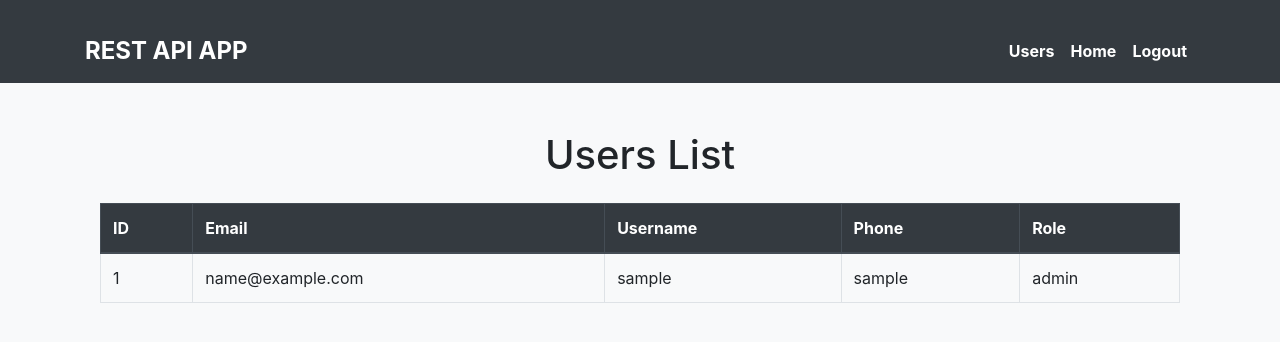
After one commit to YoussefAlsoufi/Flask_Login_RestAPI, a Flask app: page /users_list in a window 1280 px wide. The commit adds this page. Shown: the top 342 px of the page. Run offline with Flask 3, Linux system fonts and the light colour scheme; the visitor is signed in with stand-in values (Sample User, id 1); data comes from the database, SQL or seed files in the repository; some libraries are stand-ins or nearby versions.

Commit message:
create a users list route for admin role

```diff
--- a/flask_app/auth.py
+++ b/flask_app/auth.py
@@ -14,8 +14,6 @@ def load_user(id):
 
 @auth.route('/login', methods=['GET', 'POST'])
 def login():
-    #if current_user.is_authenticated:
-     #   return redirect(url_for('views.home'))  # we have to remove it , because when user logs in , the login will disappear.
     form = LoginForm()
     print ("Login Process started !")
     if form.validate_on_submit():
--- a/flask_app/templates/base.html
+++ b/flask_app/templates/base.html
@@ -43,6 +43,11 @@
         <div class="collapse navbar-collapse" id="navbar">
             <ul class="navbar-nav ml-auto">
                 {% if current_user.is_authenticated %}
+                {% if current_user.role == "admin"%}
+                <li class="nav-item">
+                    <a class="nav-link" id="users_list" href="/users_list">Users</a>
+                </li>
+                {% endif%}
                 <li class="nav-item">
                     <a class="nav-link" id="home" href="/">Home</a>
                 </li>
@@ -56,6 +61,7 @@
                 <li class="nav-item">
                     <a class="nav-link" id="signUp" href="/sign-up">Sign Up</a>
                 </li>
+
                 {%endif%}
             </ul>
         </div>
--- /dev/null
+++ b/flask_app/templates/users_list.html
@@ -0,0 +1,31 @@
+{% extends "base.html" %}
+
+{% block title %}Users List{% endblock %}
+
+{% block content %}
+<div class="container mt-5">
+    <h1 class="text-center">Users List</h1>
+    <table class="table table-bordered table-hover mt-4">
+        <thead class="thead-dark">
+            <tr>
+                <th>ID</th>
+                <th>Email</th>
+                <th>Username</th>
+                <th>Phone</th>
+                <th>Role</th>
+            </tr>
+        </thead>
+        <tbody>
+            {% for user in users %}
+            <tr>
+                <td>{{ user.id }}</td>
+                <td>{{ user.email }}</td>
+                <td>{{ user.user_name }}</td>
+                <td>{{ user.phone }}</td>
+                <td>{{ user.role }}</td>
+            </tr>
+            {% endfor %}
+        </tbody>
+    </table>
+</div>
+{% endblock %}
--- a/flask_app/views.py
+++ b/flask_app/views.py
@@ -3,6 +3,7 @@ from flask import render_template
 from flask_login import login_required, current_user, confirm_login, fresh_login_required
 from . import db, bcrypt
 from flask_app.helper.edit_personal_info_helper import EditPersonalInfo
+from flask_app.models import User
 views = Blueprint('views', __name__)
 
 
@@ -42,3 +43,9 @@ def edit_personal_info():
     else :
         print ("something bad is happenning !")
     return render_template('edit_personal_info.html',  form=form)
+
+@views.route('/users_list')
+@login_required
+def users_list():
+    users = User.query.all()
+    return render_template('users_list.html', users=users)
```
